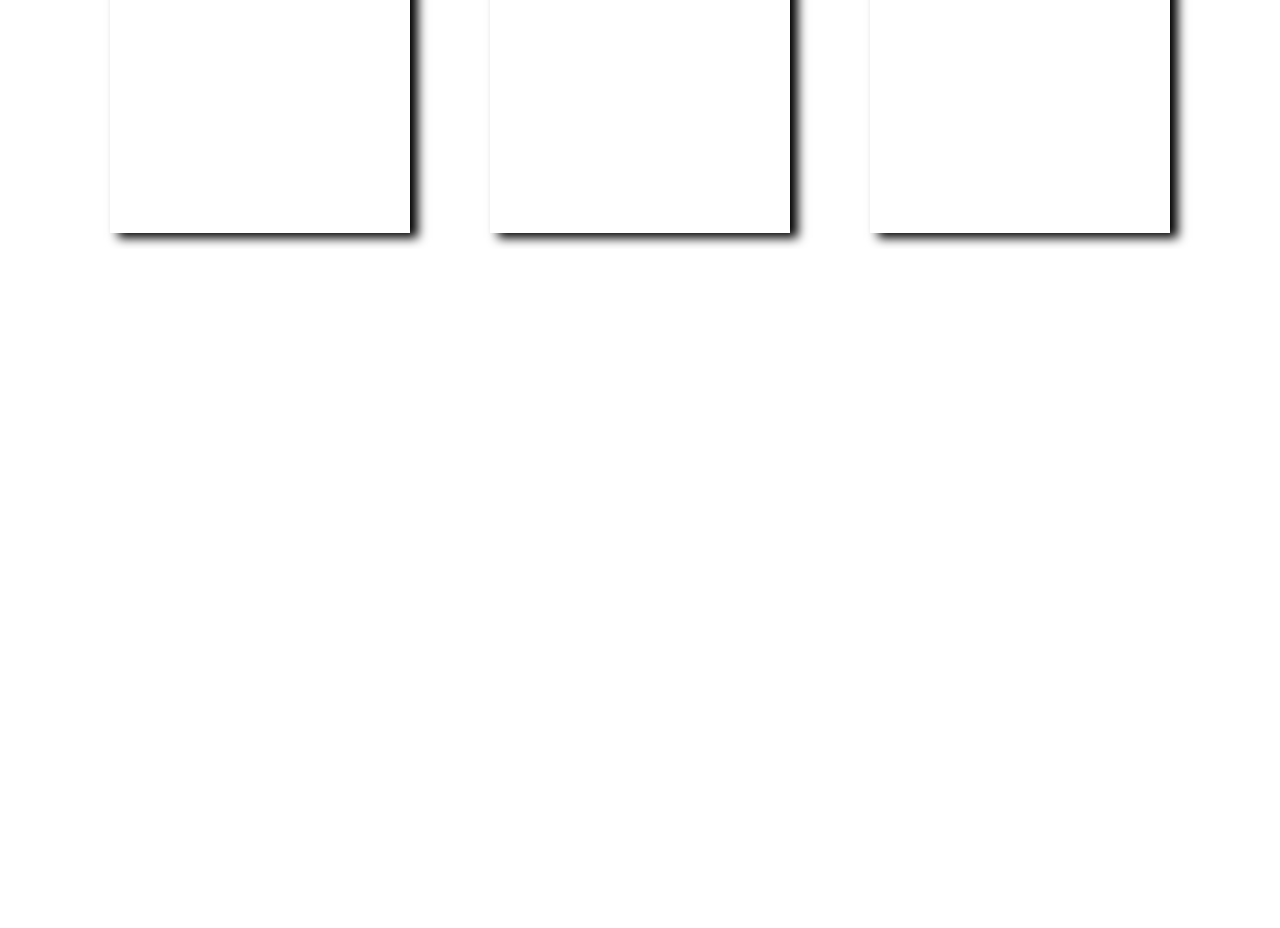
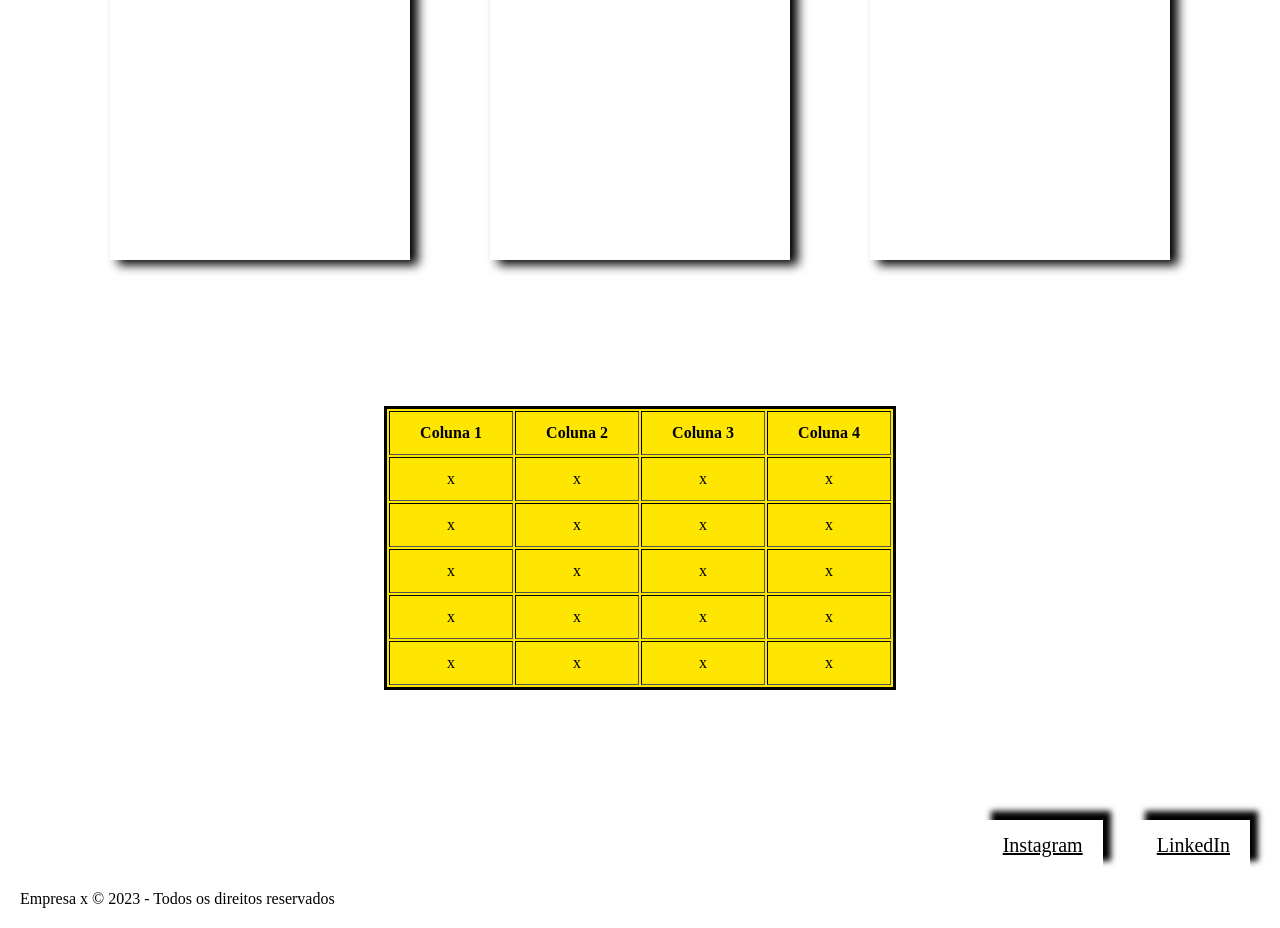
Before and after one commit to Ravylla/Atividades-AdaTech, a plain HTML site: page Proj1_cardapio.html in a window 1280 px wide. Shown: the part 1459-2387 px from the top of the page. Before the commit the page ends 1708 px from the top, so only its background shows below. Drawn offline with Linux system fonts and the light colour scheme.

Commit message:
Criação de tabela de preços e formulário de cadastro

```diff
--- a/Atv3_cardapio.html
+++ b/Proj1_cardapio.html
@@ -11,6 +11,10 @@
     <link rel="stylesheet" href="css/line.css">
     <link rel="stylesheet" href="css/line2.css">
     <link rel="stylesheet" href="css/line3.css">
+    <link rel="stylesheet" href="css/table.css">
+    <link rel="stylesheet" href="css/text_final.css">
+    <link rel="stylesheet" href="css/inicio_pag.css">
+
 
 </head>
  <body>
@@ -20,13 +24,14 @@
         <h1>Cultura Pernambucana: Cardápio</h1>
         <p>Aproveite nosso cardápio com o melhor da culinária Pernambucana</p>
 
-    <nav>
-        <a id="button" href="">Contato</a>
-        <a id="button" href="">Instagram</a>
-        <a id="button" href="">LinkedIn</a>
-
-    </nav>
-
+        <ul>
+        <div class="inicio-pag">
+            <li><a href="http://127.0.0.1:5500/Atv3_cardapio.html"><button>Página inicial</button></a></li>
+            <li><a href=""><button>Tabela de preços</button></a></li>
+            <li><a href=""><button>Sobre</button></a></li>
+            <li><a href="pagina-cadastro.html"><button>Cadastre-se</button></a></li>
+            </ul>
+        </div>
 </header>
 
 <section  class="banner">
@@ -87,7 +92,62 @@
         </figure>
     </div>
 
-</div>
+        <table class="tabela-produtos" border="1">
+            <thead>
+                <tr>
+                    <th>Coluna 1</th>
+                    <th>Coluna 2</th>
+                    <th>Coluna 3</th>
+                    <th>Coluna 4</th>
+                </tr>
+            </thead>
+            <tbody>
+                <tr>
+                    <td>x</td>
+                    <td>x</td>
+                    <td>x</td>
+                    <td>x</td>
+
+                </tr>
+                <tr>
+                    <td>x</td>
+                    <td>x</td>
+                    <td>x</td>
+                    <td>x</td>
+                </tr>
+                <tr>
+                    <td>x</td>
+                    <td>x</td>
+                    <td>x</td>
+                    <td>x</td>
+                </tr>
+                <tr>
+                    <td>x</td>
+                    <td>x</td>
+                    <td>x</td>
+                    <td>x</td>
+                </tr>
+                <tr>
+                    <td>x</td>
+                    <td>x</td>
+                    <td>x</td>
+                    <td>x</td>
+                </tr>
+
+            </tbody>
+        </table>
+    </div>
+
+    <footer>
+        <nav>
+            <ul>
+            <a id="button" href="">Instagram</a>
+            <a id="button" href="">LinkedIn</a>
+            </ul>
+        </nav>
+        <div class="texto-final">Empresa x © 2023 - Todos os direitos reservados</div>
+    </footer>
+
 </section>
 </body>
 </html>
--- /dev/null
+++ b/css/inicio_pag.css
@@ -0,0 +1,4 @@
+.inicio-pag {
+    display: inline-flex;
+    margin: 20px;
+}
--- /dev/null
+++ b/css/table.css
@@ -0,0 +1,8 @@
+.tabela-produtos {
+    text-align: center;
+    margin: 130px auto;
+    background-color: rgb(255, 230, 0);
+    width: 40%;
+    border: 3px solid black;
+    line-height: 40px
+}
--- /dev/null
+++ b/css/text_final.css
@@ -0,0 +1,4 @@
+.texto-final {
+    color: black;
+    margin: 20px;
+}
```
Also changed, not shown: pagina-cadastro.html (added, +26 -0 lines).
